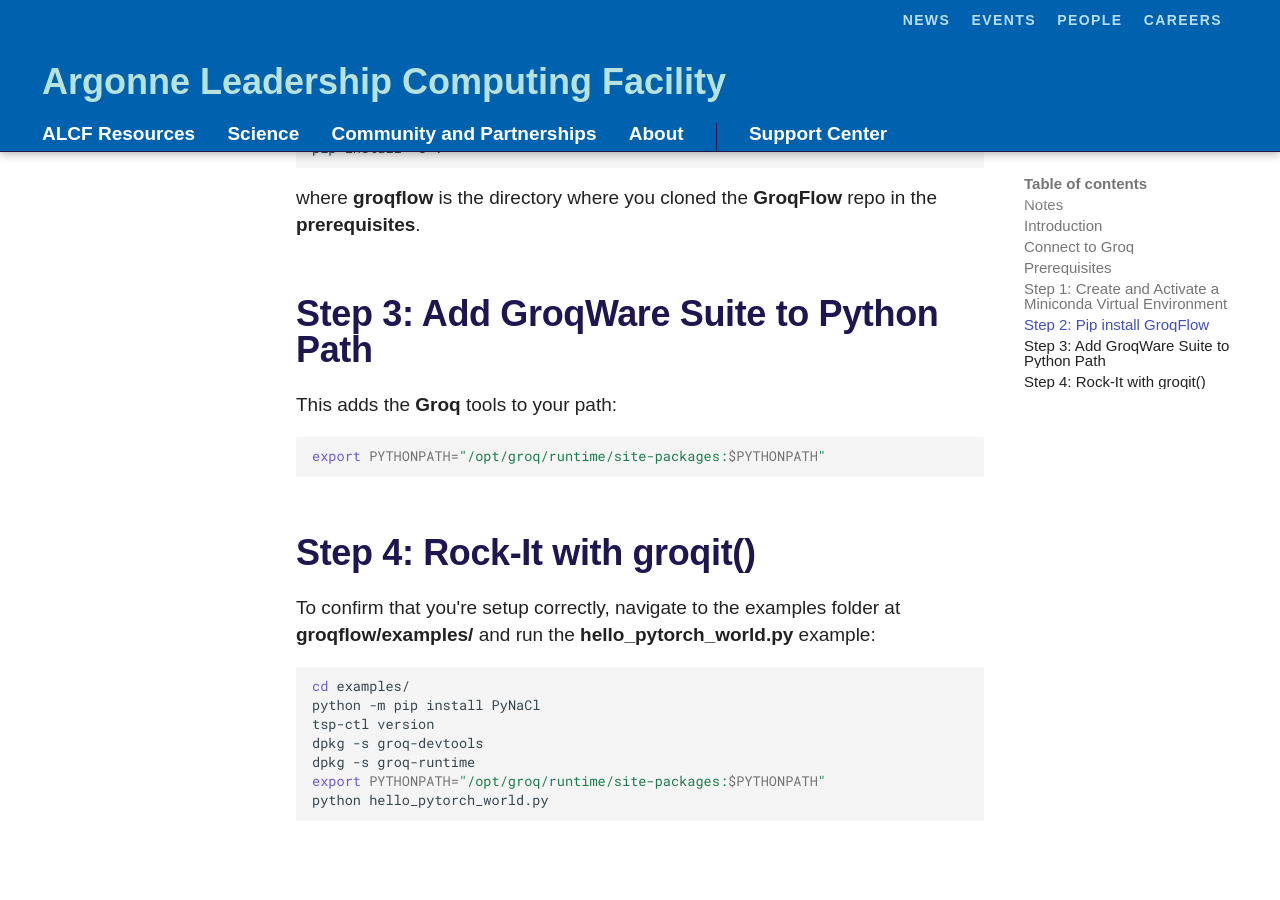
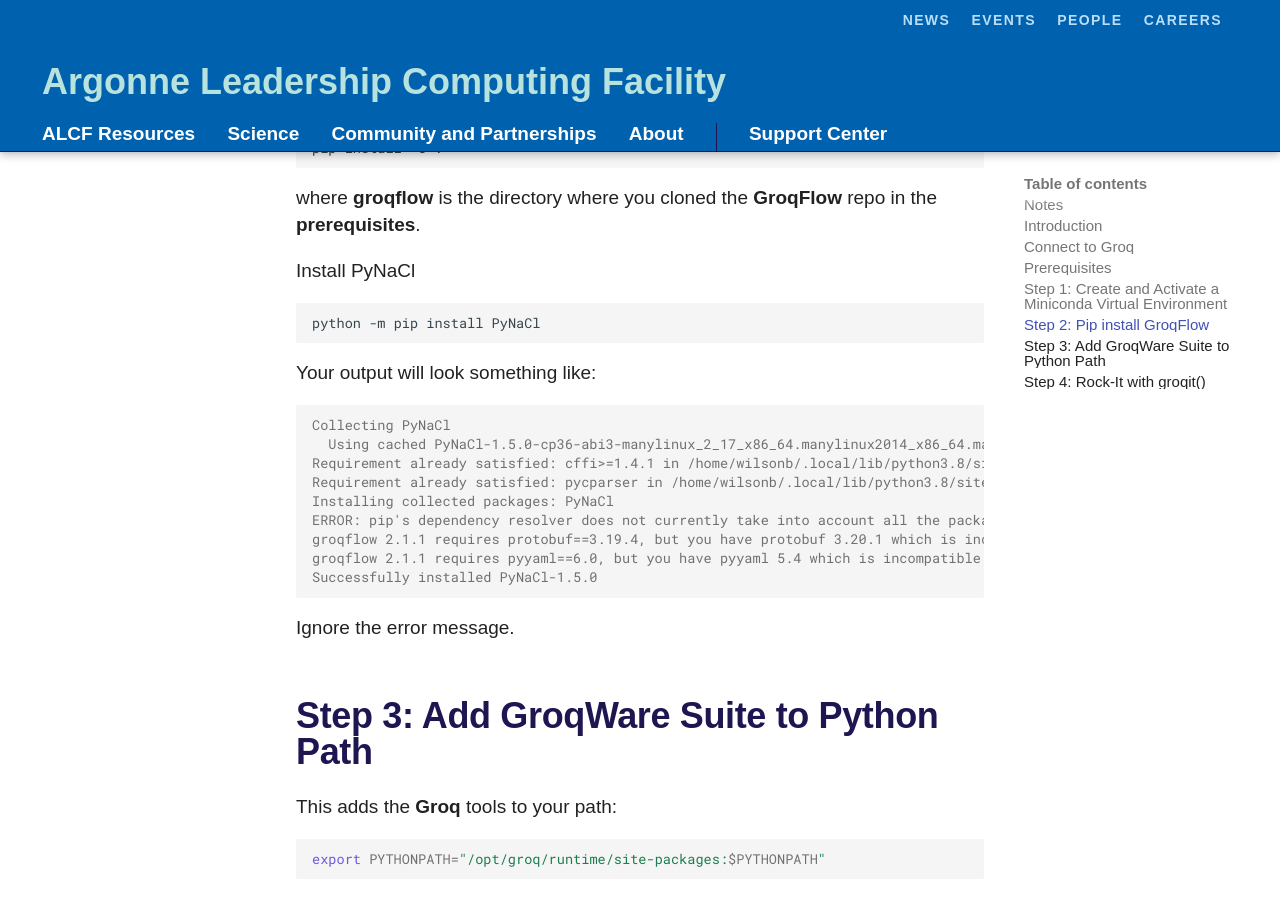
Before and after one commit to argonne-lcf/ai-testbed-userdocs, an MkDocs documentation site: the page built from docs/groq/GroqFlow.md, in a window 1280 px wide and 900 px high, scrolled down 1936 px. Built offline with MkDocs 1.6.1 and Material for MkDocs 9.7.7, drawn with Linux system fonts in a browser that asks for light colours; some web fonts are replaced; comment, search, counter and statistics services are not loaded; some of the changed text lies outside the part shown.

Commit message:
Updated GroqFlow.md.

````diff
--- a/docs/groq/GroqFlow.md
+++ b/docs/groq/GroqFlow.md
@@ -4,7 +4,7 @@
 
 ```bash
 python3.8 -m pip install --upgrade pip
-python3.8 -m pip install -r examples-requirements.txt
+#python3.8 -m pip install -r examples-requirements.txt
 export PYTHONPATH="/opt/groq/runtime/site-packages:$PYTHONPATH"
 # Replace /dev/groq[0-7.pci with /dev/groqA[0-7].pci if needed
 python3.8 yourcode.py
@@ -63,6 +63,28 @@
 
 where **groqflow** is the directory where you cloned the **GroqFlow** repo in the **prerequisites**.
 
+Install PyNaCl
+
+```bash
+python -m pip install PyNaCl
+```
+
+Your output will look something like:
+
+```console
+Collecting PyNaCl
+  Using cached PyNaCl-1.5.0-cp36-abi3-manylinux_2_17_x86_64.manylinux2014_x86_64.manylinux_2_24_x86_64.whl (856 kB)
+Requirement already satisfied: cffi>=1.4.1 in /home/wilsonb/.local/lib/python3.8/site-packages (from PyNaCl) (1.15.1)
+Requirement already satisfied: pycparser in /home/wilsonb/.local/lib/python3.8/site-packages (from cffi>=1.4.1->PyNaCl) (2.21)
+Installing collected packages: PyNaCl
+ERROR: pip's dependency resolver does not currently take into account all the packages that are installed. This behaviour is the source of the following dependency conflicts.
+groqflow 2.1.1 requires protobuf==3.19.4, but you have protobuf 3.20.1 which is incompatible.
+groqflow 2.1.1 requires pyyaml==6.0, but you have pyyaml 5.4 which is incompatible.
+Successfully installed PyNaCl-1.5.0
+```
+
+Ignore the error message.
+
 ## Step 3: Add GroqWare Suite to Python Path
 
 This adds the **Groq** tools to your path:
@@ -77,10 +99,5 @@
 
 ```bash
 cd examples/
-python -m pip install PyNaCl
-tsp-ctl version
-dpkg -s groq-devtools
-dpkg -s groq-runtime
-export PYTHONPATH="/opt/groq/runtime/site-packages:$PYTHONPATH"
 python hello_pytorch_world.py
 ```
````
